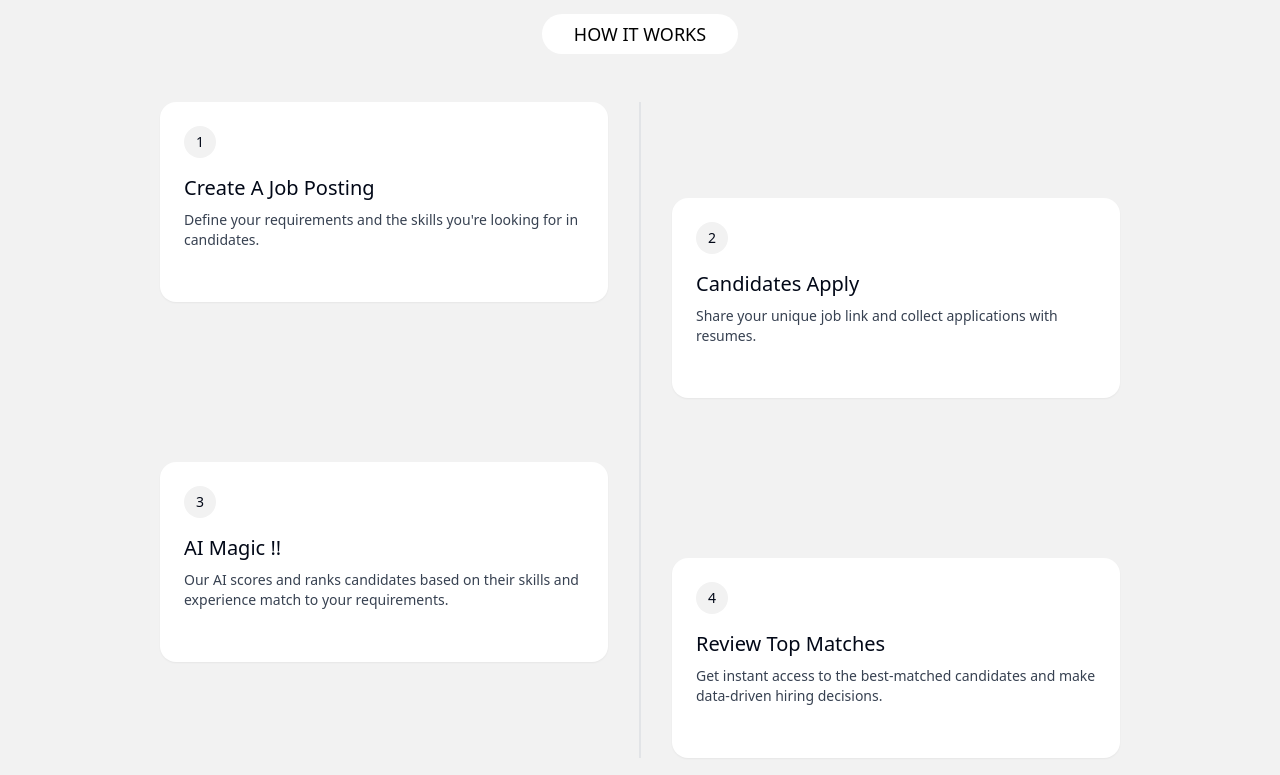
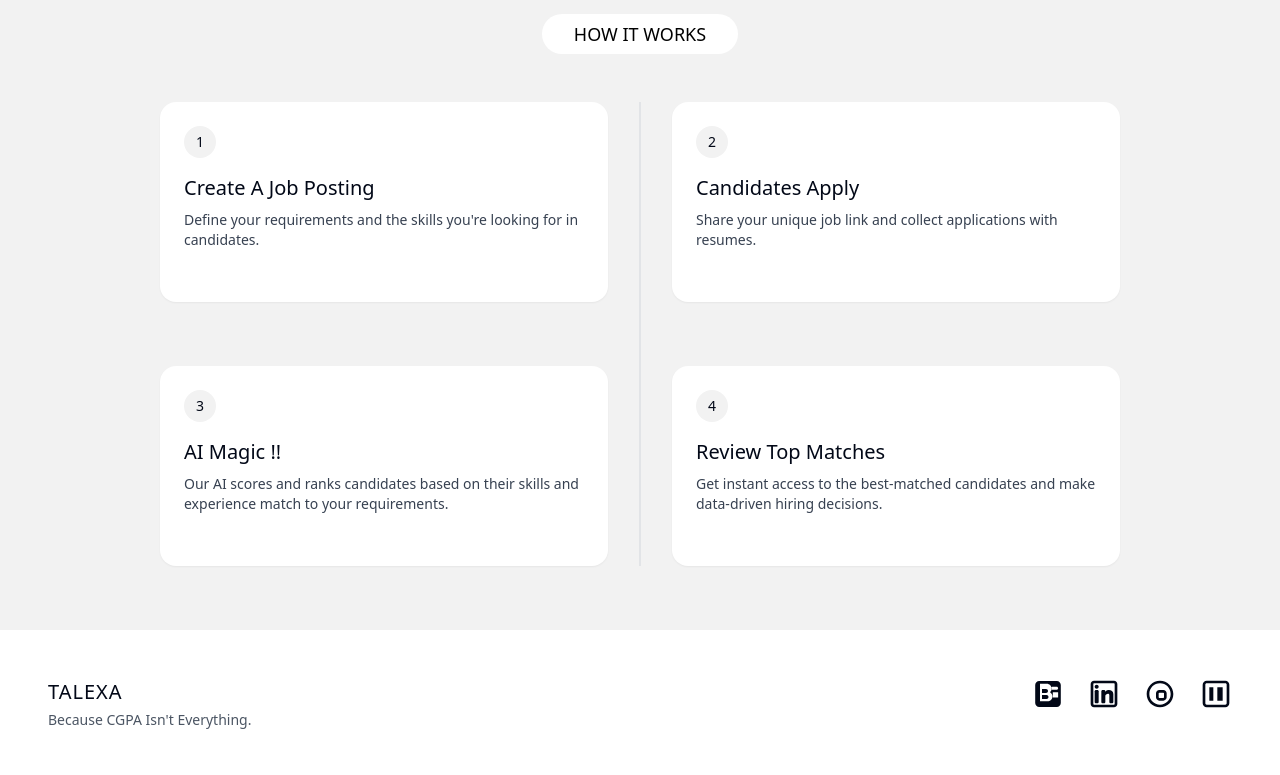
Before and after one commit to NipunRaj96/talexa, a React (Vite) app: page / in a window 1280 px wide. Shown: the part 645-1420 px from the top of the page. Built offline with nearby package versions, Linux system fonts and the light colour scheme.

Commit message:
Refactor: Improve layout and styling
Adjust the layout of the "How It Works" section and the Navbar for better visual consistency and aesthetics.

```diff
--- a/src/components/home/HowItWorks.tsx
+++ b/src/components/home/HowItWorks.tsx
@@ -44,10 +44,10 @@ const HowItWorks: React.FC = () => {
           {/* Center connecting line */}
           <div className="absolute left-1/2 top-0 bottom-0 w-px bg-gray-300 -translate-x-1/2 z-0"></div>
 
-          {/* Steps layout - with equal sized boxes in a ladder pattern */}
-          <div className="grid grid-cols-1 md:grid-cols-2 gap-x-8 lg:gap-x-16 gap-y-8 lg:gap-y-16">
+          {/* Steps layout - reorganized with consistent spacing */}
+          <div className="grid grid-cols-1 md:grid-cols-2 gap-12 lg:gap-16">
             {/* Step 1 - Left */}
-            <div className="relative z-10 md:mb-12">
+            <div className="relative z-10">
               <div className="flex justify-end">
                 <div className="w-full h-[200px] max-w-md">
                   <Step
@@ -59,8 +59,8 @@ const HowItWorks: React.FC = () => {
               </div>
             </div>
 
-            {/* Step 2 - Right (with offset) */}
-            <div className="relative z-10 md:mt-24">
+            {/* Step 2 - Right */}
+            <div className="relative z-10">
               <div className="flex justify-start">
                 <div className="w-full h-[200px] max-w-md">
                   <Step
@@ -73,7 +73,7 @@ const HowItWorks: React.FC = () => {
             </div>
 
             {/* Step 3 - Left */}
-            <div className="relative z-10 md:mb-12">
+            <div className="relative z-10">
               <div className="flex justify-end">
                 <div className="w-full h-[200px] max-w-md">
                   <Step
@@ -85,8 +85,8 @@ const HowItWorks: React.FC = () => {
               </div>
             </div>
 
-            {/* Step 4 - Right (with offset) */}
-            <div className="relative z-10 md:mt-24">
+            {/* Step 4 - Right */}
+            <div className="relative z-10">
               <div className="flex justify-start">
                 <div className="w-full h-[200px] max-w-md">
                   <Step
--- a/src/components/layout/Navbar.tsx
+++ b/src/components/layout/Navbar.tsx
@@ -8,7 +8,7 @@ const Navbar: React.FC = () => {
       <div className="text-[20px] tracking-[1px] font-semibold">
         TALEXA
       </div>
-      <div className="flex items-center gap-4 sm:gap-8 text-[15px] tracking-[0.8px]">
+      <div className="flex items-center gap-4 sm:gap-8 text-[15px] tracking-[0.8px] ml-auto">
         <Link to="/" className="hover:text-gray-600 transition-colors">
           HOME
         </Link>
```
